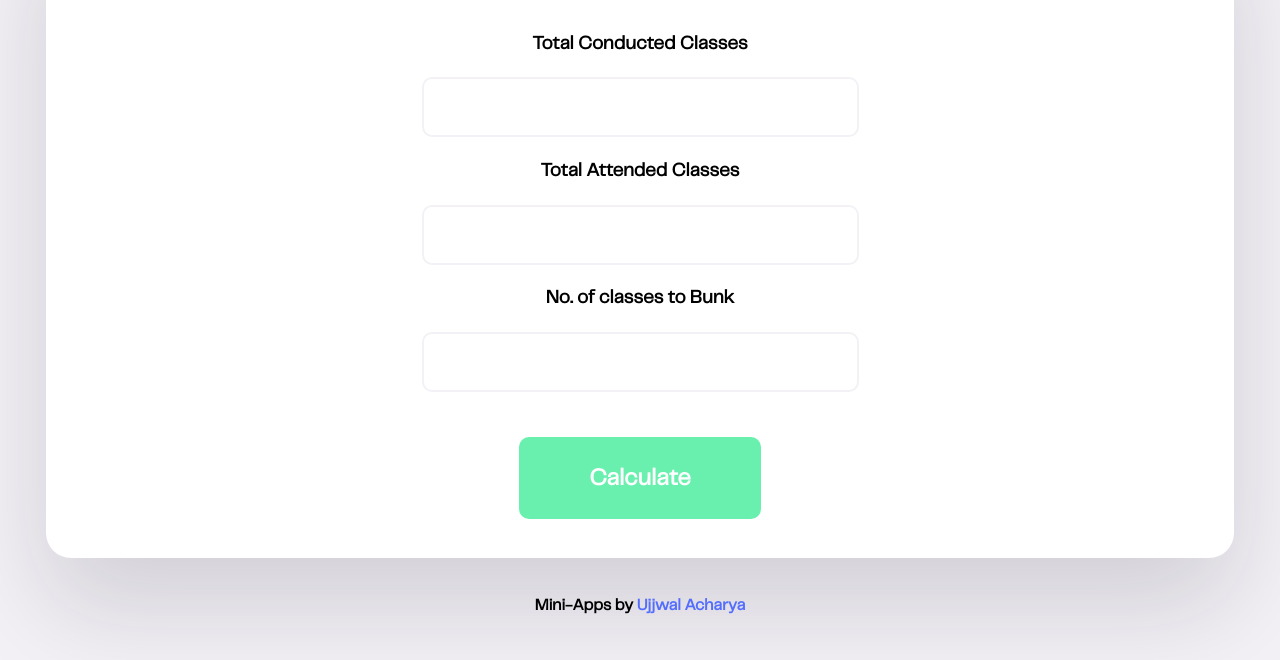
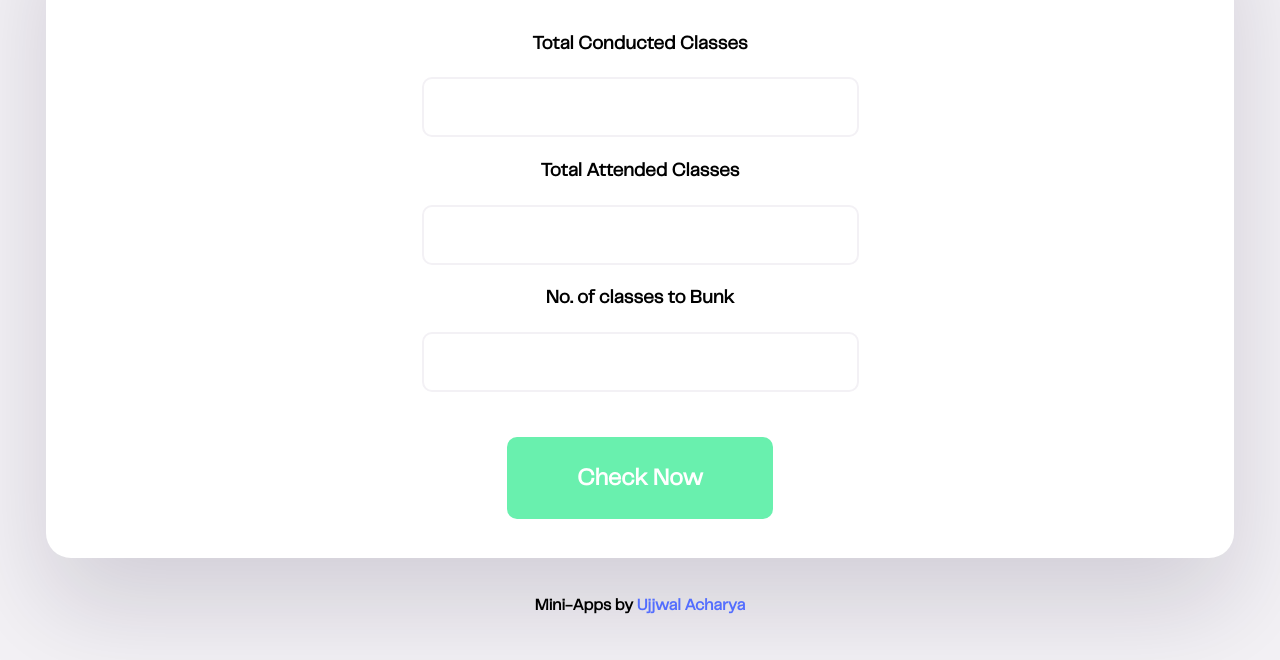
Before and after one commit to ujjwalshiva/bunkcheck, a plain HTML site: page index.html in a window 1280 px wide. Shown: the part 140-800 px from the top of the page. Drawn offline with Linux system fonts and the light colour scheme.

Commit message:
Update index.html

```diff
--- a/index.html
+++ b/index.html
@@ -22,7 +22,7 @@
             <div class="grid-item"><input type="number" id="bunk"></div>
         </div>
         <div class="calculate">
-            <button onclick="calculate()"><h3>Calculate</h3></button>
+            <button onclick="calculate()"><h3>Check Now</h3></button>
         </div>
         <div class="finalval">
             <h2 id="final"></h2>
```
